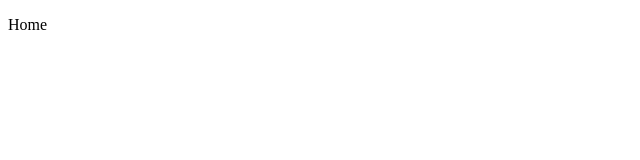
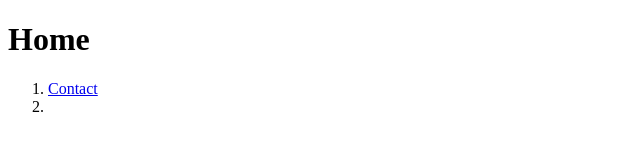
Before and after one commit to Startttttt404/huntstew.dev, a website: page public/index.html in a window 1280 px wide. Shown: the whole page, without its empty margins (0-640 px from the left). Drawn offline with Linux system fonts and the light colour scheme.

Commit message:
Test: seeing what happens with links in html files

```diff
--- a/public/index.html
+++ b/public/index.html
@@ -1,5 +1,11 @@
 <!DOCTYPE html>
 <html>
     <head><title>Home</title></head>
-    <body><p>Home</p></body>
+    <body>
+    <h1>Home</h1>
+    <ol>
+        <li><a href="contact">Contact</a></li>
+        <li></li>
+    </ol>
+    </body>
 </html>
```
